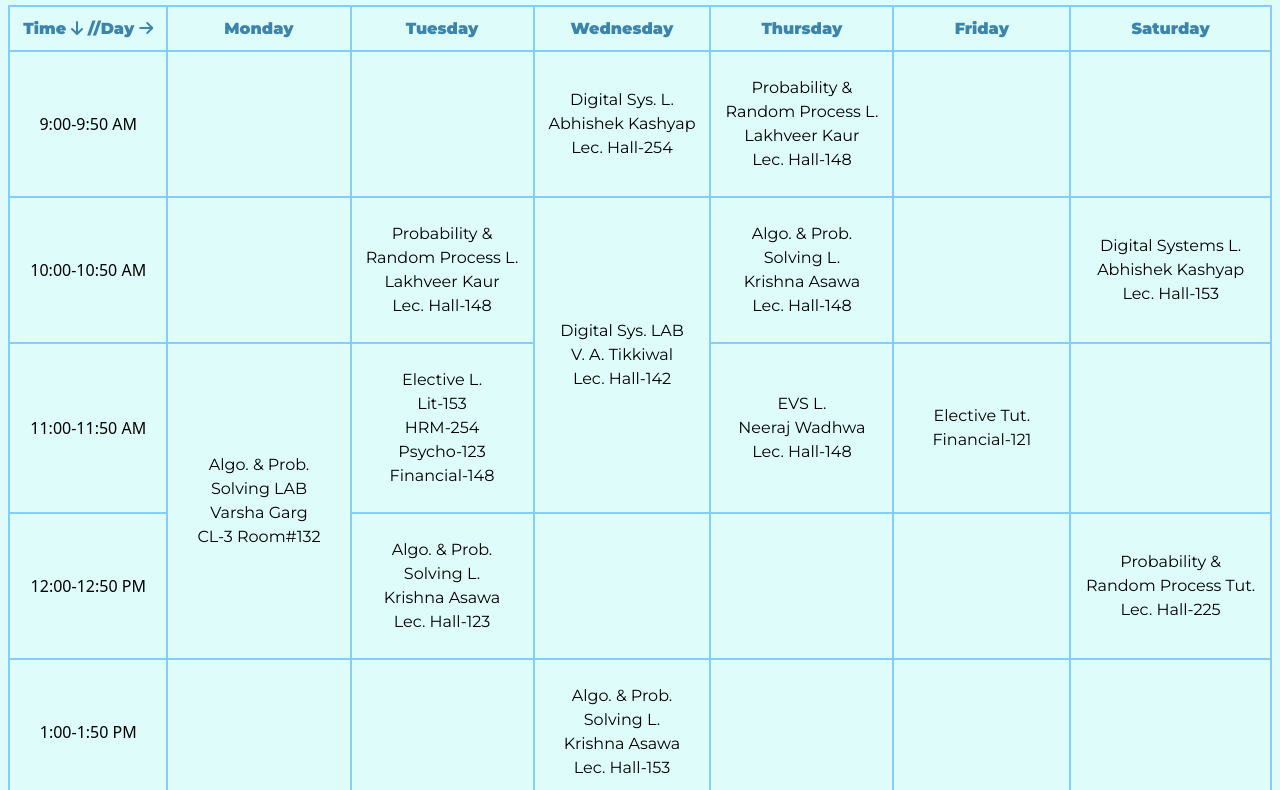
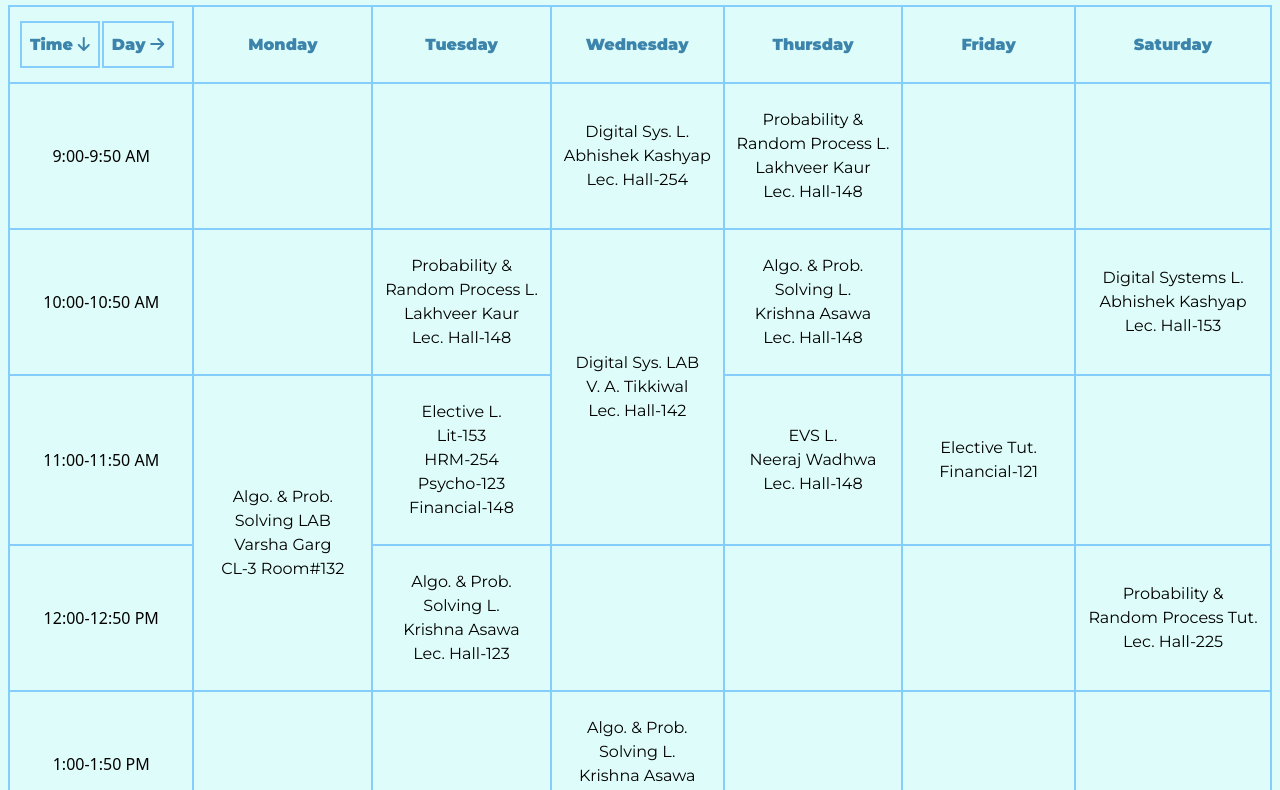
Before and after one commit to kanishk128/timeTable, a plain HTML site: page index.html in a window 1280 px wide. Shown: the part 123-913 px from the top of the page. Drawn offline with Linux system fonts and the light colour scheme.

Commit message:
added split to time//Day

```diff
--- a/index.html
+++ b/index.html
@@ -22,7 +22,7 @@
       <h2 style="color: #362FD9;"> Time Table </h2>
       <table id="timetable">
          <tr>
-             <th>Time <i class="fa-solid fa-arrow-down"></i> //Day <i class="fa-solid fa-arrow-right"></i></th>
+             <th><table><tr><th>Time <i class="fa-solid fa-arrow-down"></i></th><th>Day <i class="fa-solid fa-arrow-right"></i></th></tr></table></th>
              <th>Monday</th>
              <th>Tuesday</th>
              <th>Wednesday</th>
```
